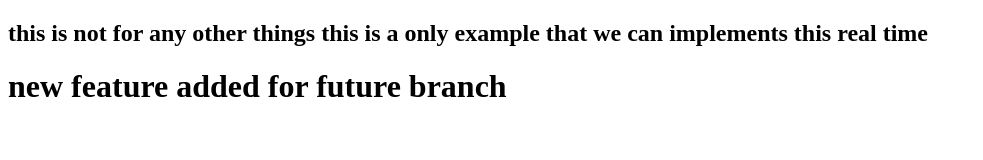
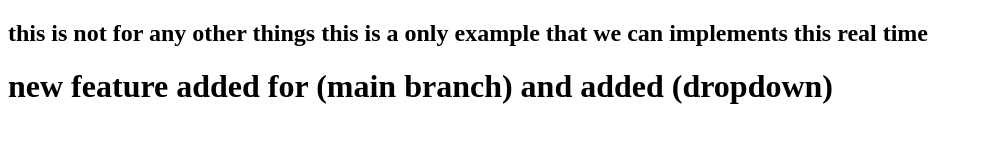
Before and after one commit to Vasudev-Pareek/project, a plain HTML site: page Index.html in a window 1280 px wide. Shown: the whole page, without its empty margins (0-983 px from the left). Drawn offline with Linux system fonts and the light colour scheme.

Commit message:
drodown added

```diff
--- a/Index.html
+++ b/Index.html
@@ -8,6 +8,6 @@
 </head>
 <body>
     <h2>this is not for any other things this is a only example that we can implements this real time </h2>
-    <h1>new feature added for future branch</h1>
+    <h1>new feature added for (main branch) and added (dropdown)</h1>
 </body>
 </html>
```
